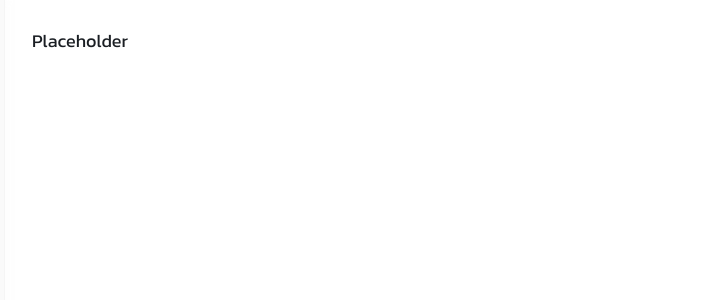
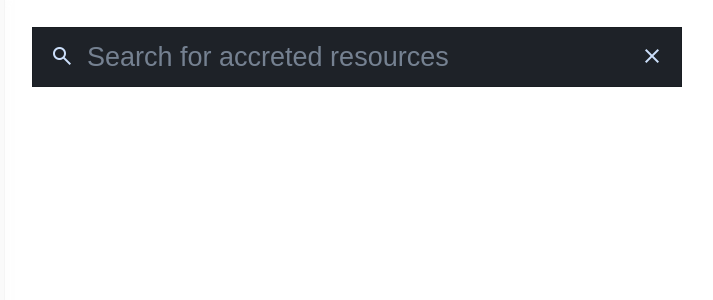
Before and after one commit to dbtedman/accretion, a Vue app: page / in a window 1280 px wide. Shown: the top 300 px of the page, without its empty margins (374-1087 px from the left). Built offline with nearby package versions, Linux system fonts and the light colour scheme.

Commit message:
Update search control

```diff
--- a/index.html
+++ b/index.html
@@ -22,6 +22,10 @@
             href="https://fonts.googleapis.com/css2?family=Kanit:ital,wght@0,400;1,400&display=swap"
             rel="stylesheet"
         />
+        <link
+            rel="stylesheet"
+            href="https://fonts.googleapis.com/css2?family=Material+Symbols+Outlined:opsz,wght,FILL,GRAD@48,500,0,200"
+        />
     </head>
     <body>
         <div id="app"></div>
--- a/ui/App.vue
+++ b/ui/App.vue
@@ -1,8 +1,8 @@
 <script setup lang="ts">
 import { RouterView } from "vue-router";
-import AccretionSidebar from "./components/AccretionSidebar/AccretionSidebar.vue";
 import AccretionLayout from "@/components/AccretionLayout/AccretionLayout.vue";
 import AccretionLayoutContent from "@/components/AccretionLayoutContent/AccretionLayoutContent.vue";
+import AccretionSidebar from "@/components/AccretionSidebar/AccretionSidebar.vue";
 </script>
 
 <template>
--- /dev/null
+++ b/ui/components/AccretionSearch/AccretionSearch.vue
@@ -0,0 +1,91 @@
+<script setup lang="ts"></script>
+
+<template>
+    <div class="container">
+        <input type="text" placeholder="Search for accreted resources" />
+        <div class="search-icon">
+            <!-- https://fonts.google.com/icons -->
+            <!-- TODO: Encapsulate icons in a component. -->
+            <button class="search-icon__button">
+                <span class="material-symbols-outlined">search</span>
+            </button>
+        </div>
+        <div class="clear-icon">
+            <!-- https://fonts.google.com/icons -->
+            <!-- TODO: Encapsulate icons in a component. -->
+            <button class="clear-icon__button">
+                <span class="material-symbols-outlined">close</span>
+            </button>
+        </div>
+    </div>
+</template>
+
+<style lang="scss" scoped>
+@use "sass:math";
+@import "../../theme/size";
+@import "../../theme/colour";
+
+// TODO: Dark/Light
+
+.container {
+    position: relative;
+
+    input {
+        background-color: darken($dark-background, 2);
+        padding: math.div($grid, 2) $grid * 2;
+        width: $grid * 20;
+        color: $dark-body-font;
+        font-size: 1.5rem;
+        border: 1px solid darken($dark-background, 4);
+
+        &:focus {
+            outline: none;
+            border-color: $dark-body-font;
+        }
+
+        &::placeholder {
+            color: rgba($dark-body-font, 0.5);
+        }
+    }
+}
+
+.search-icon {
+    position: absolute;
+    left: 0;
+    top: 0;
+    height: 100%;
+    display: flex;
+    align-items: center;
+    justify-content: center;
+
+    &__button {
+        padding: 0;
+        margin-left: math.div($grid, 1.5);
+        margin-right: math.div($grid, 1.5);
+        background: none;
+        border: none;
+        color: $dark-body-font;
+        cursor: pointer;
+    }
+}
+
+.clear-icon {
+    position: absolute;
+    right: 0;
+    top: 0;
+    height: 100%;
+    display: flex;
+    align-items: center;
+    justify-content: center;
+
+    &__button {
+        padding: 0;
+        margin-left: math.div($grid, 1.5);
+        margin-right: math.div($grid, 1.5);
+        background: none;
+        border: none;
+        color: $dark-body-font;
+        cursor: pointer;
+    }
+}
+</style>
--- a/ui/views/HomeView.vue
+++ b/ui/views/HomeView.vue
@@ -1 +1,14 @@
-<template>Placeholder</template>
+<script>
+import { defineComponent } from "vue";
+import AccretionSearch from "@/components/AccretionSearch/AccretionSearch.vue";
+
+export default defineComponent({
+    components: { AccretionSearch },
+});
+</script>
+
+<template>
+    <AccretionSearch />
+</template>
+
+<style lang="scss" scoped></style>
```
Also changed, not shown: 1 other file (tests, documents, lock files or other folders).
